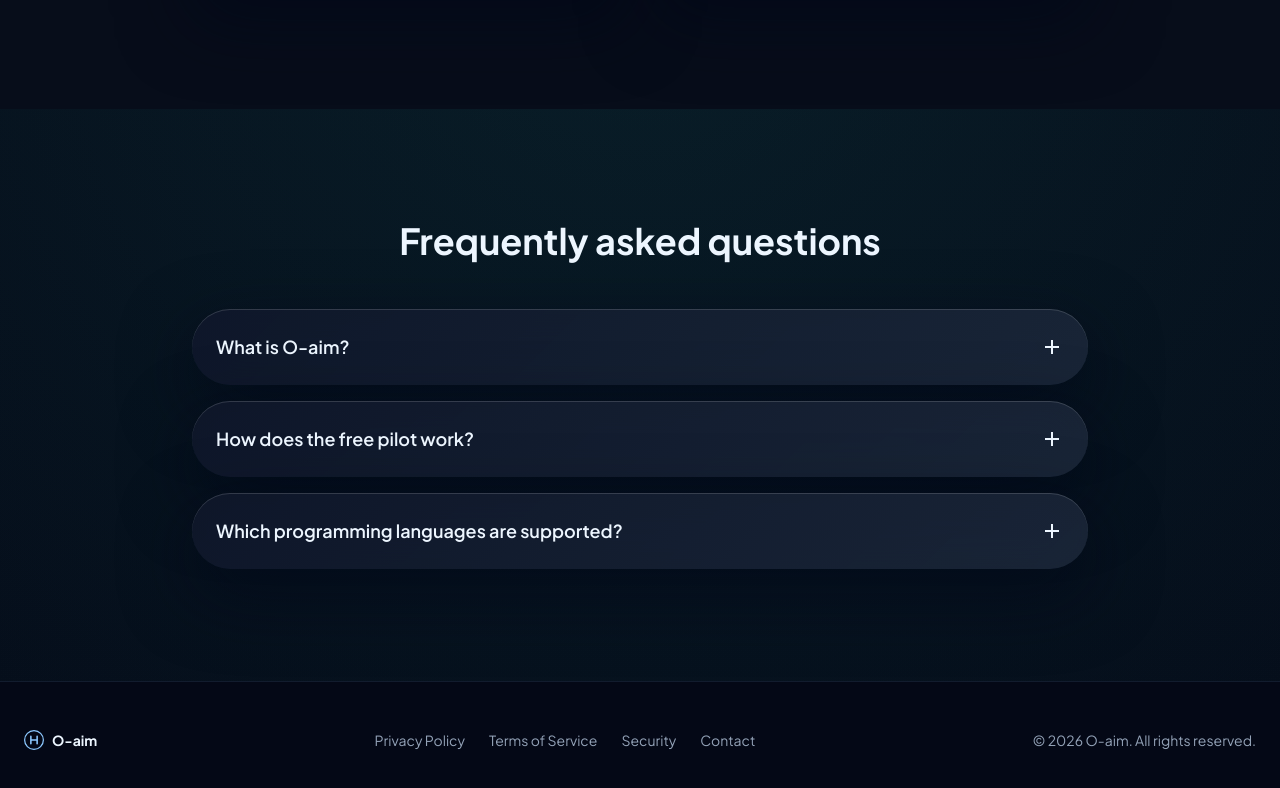
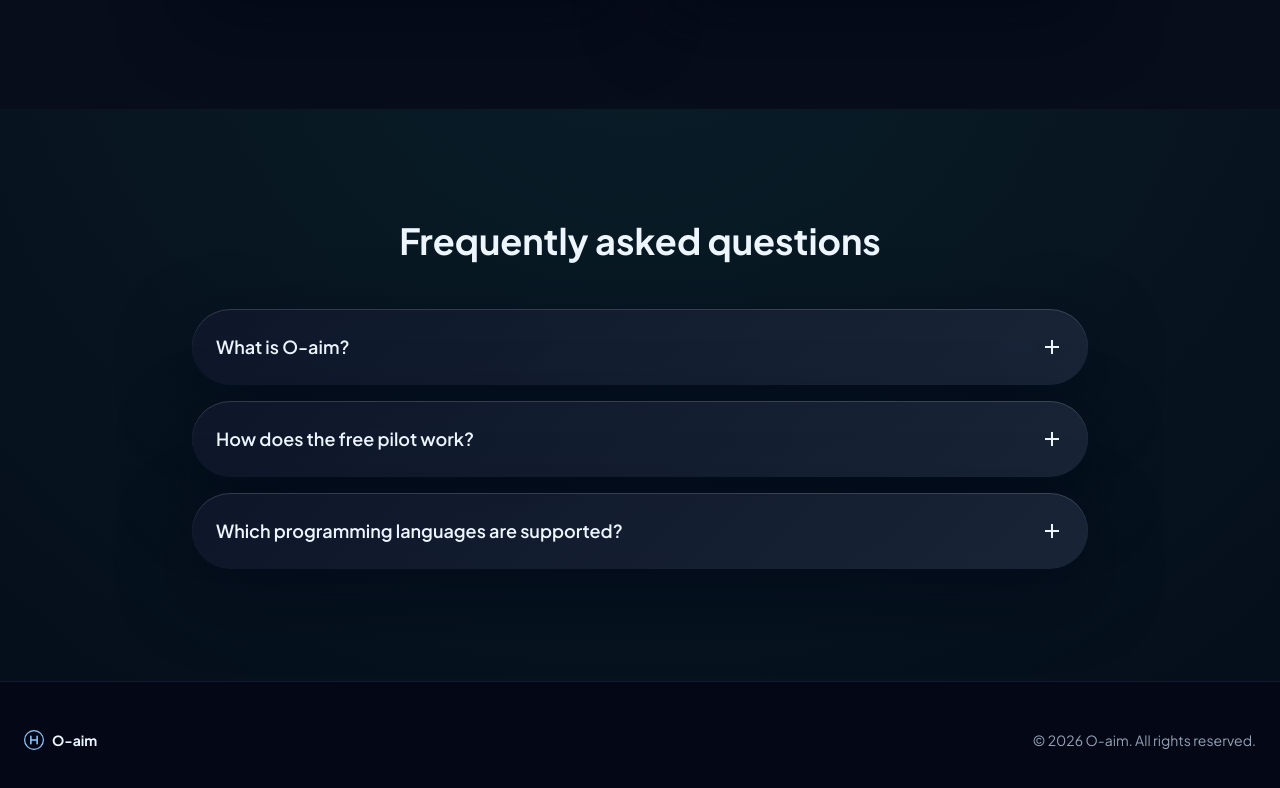
Before and after one commit to ahmedizzet/o-aim, a plain HTML site: page index.html in a window 1280 px wide. Shown: the part 3386-4174 px from the top of the page. Drawn offline with nearby package versions, Linux system fonts and the light colour scheme.

Commit message:
initial commit

```diff
--- a/index.html
+++ b/index.html
@@ -777,7 +777,7 @@
           </svg>
           O-aim
         </div>
-        <div class="flex flex-wrap items-center justify-center gap-6">
+        <!-- <div class="flex flex-wrap items-center justify-center gap-6">
           <a href="#pilot" class="hover:text-[#edf6ff] transition-colors"
             >Privacy Policy</a
           >
@@ -790,7 +790,7 @@
           <a href="#pilot" class="hover:text-[#edf6ff] transition-colors"
             >Contact</a
           >
-        </div>
+        </div> -->
         <div>© 2026 O-aim. All rights reserved.</div>
       </div>
     </footer>
```
